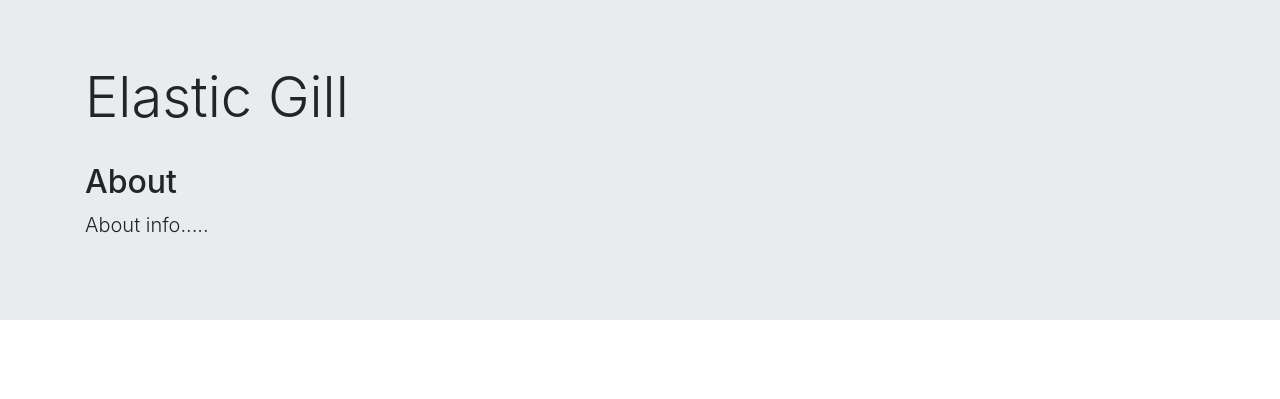
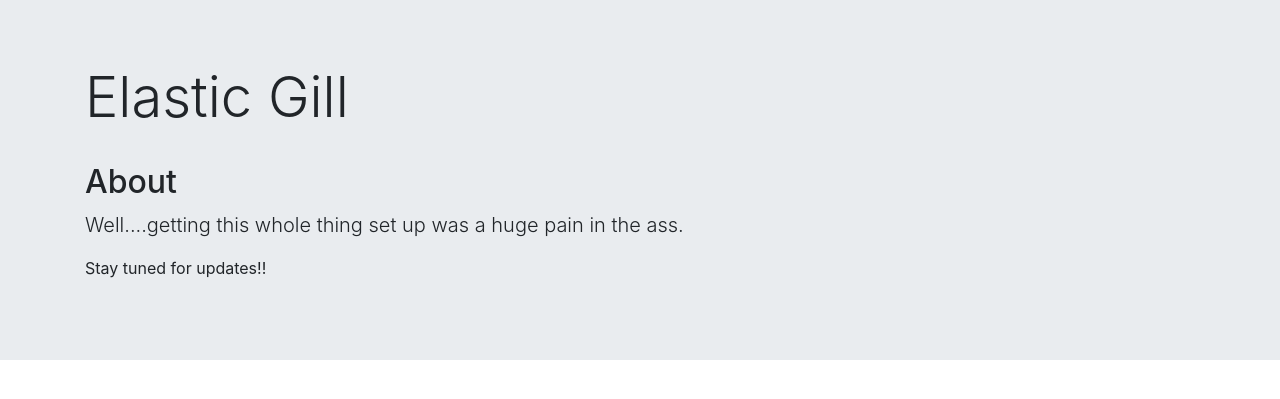
Before and after one commit to sdmgill/elasticgill, a Flask app: page /about in a window 1280 px wide. Shown: the part 56-455 px from the top of the page. Run offline with Flask 2, Linux system fonts and the light colour scheme; some libraries are stand-ins or nearby versions.

Commit message:
Test update to about.html

```diff
--- a/templates/about.html
+++ b/templates/about.html
@@ -7,7 +7,8 @@
       <br>
       <h2>About</h2>
 
-      <p class="lead">About info.....</p>
+      <p class="lead">Well....getting this whole thing set up was a huge pain in the ass.</p>
+      <p>Stay tuned for updates!!</p>
 
     </div>
   </div>
```
